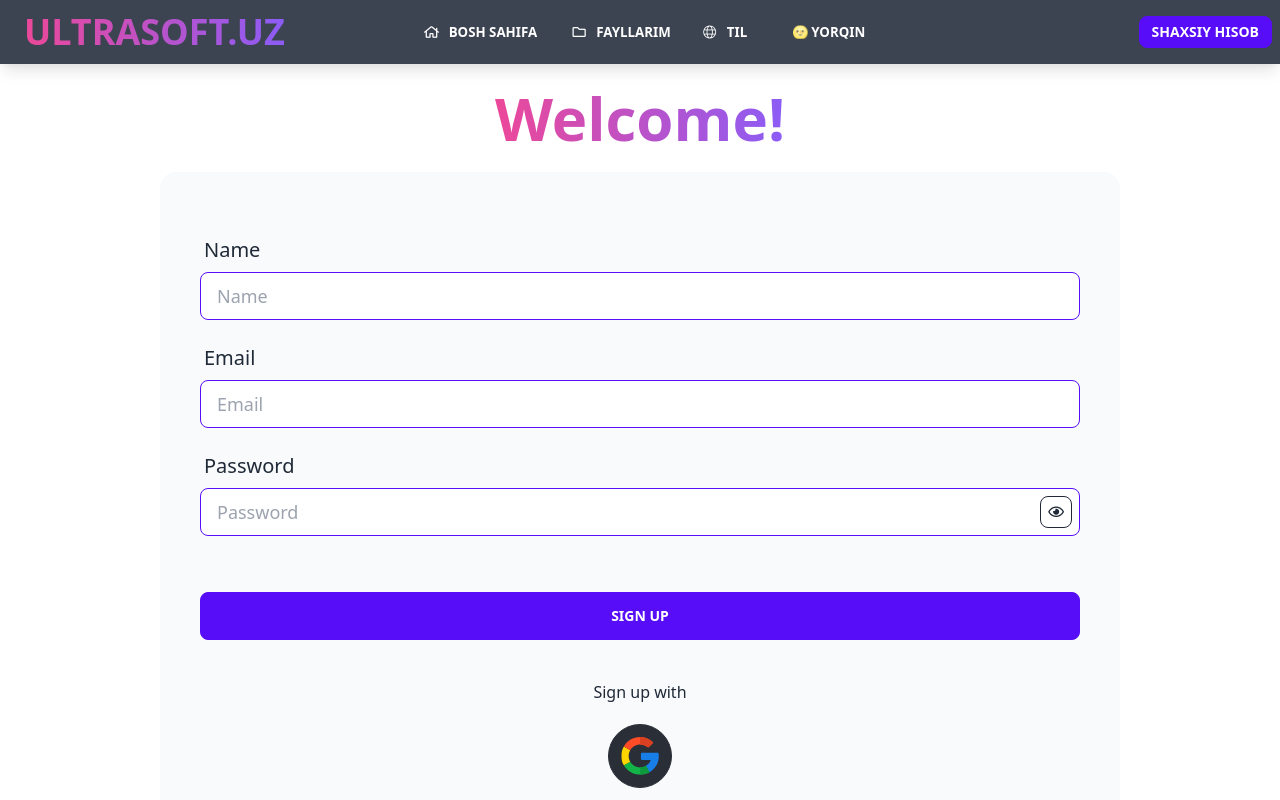
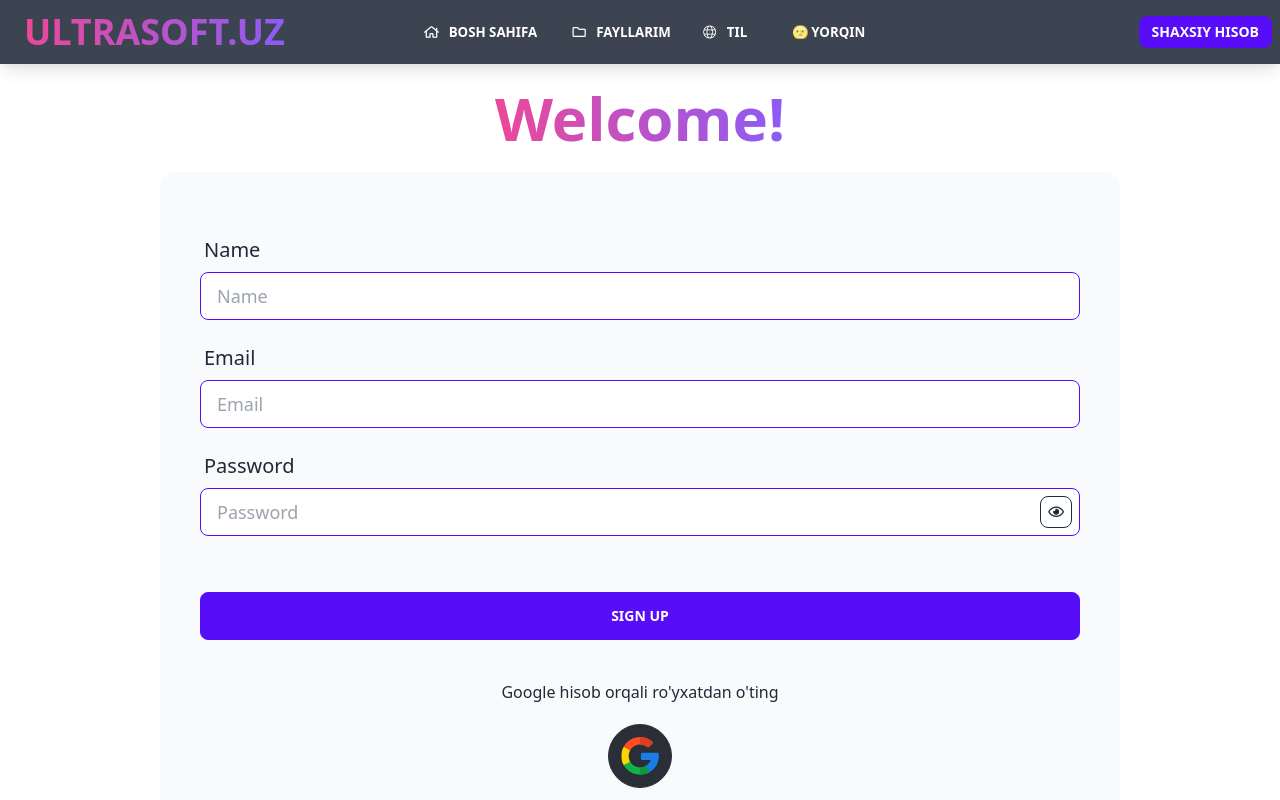
Before and after one commit to Fazliddin-04/ultrasoft, a React (Create React App) app: page /sign-up in a window 1280 px wide. Shown: the top 800 px of the page. Built offline with nearby package versions, Linux system fonts and the light colour scheme.

Commit message:
Update OAuth.jsx

```diff
--- a/src/components/OAuth.jsx
+++ b/src/components/OAuth.jsx
@@ -4,7 +4,6 @@ import { doc, setDoc, getDoc, serverTimestamp } from 'firebase/firestore'
 import { db } from '../firebase.config'
 import { toast } from 'react-toastify'
 import googleIcon from '../assets/svg/googleIcon.svg'
-
 
 function OAuth() {
   const navigate = useNavigate()
@@ -26,19 +25,27 @@ function OAuth() {
         await setDoc(doc(db, 'users', user.uid), {
           name: user.displayName,
           email: user.email,
-          tiemstamp: serverTimestamp()
+          tiemstamp: serverTimestamp(),
         })
       }
       navigate('/')
     } catch (error) {
-      toast.error('Could not authorize with Google')
+      toast.error("Google bilan avtorizatsiya qilib bo'lmadi")
     }
   }
 
   return (
-    <div className='flex flex-col items-center gap-5'>
-      <p>Sign {location.pathname === '/sign-up' ? 'up' : 'in'} with</p>
-      <button className="btn btn-circle btn-active btn-lg p-3" onClick={onGoogleClick}>
+    <div className="flex flex-col items-center gap-5">
+      <p>
+        Google hisob orqali{' '}
+        {location.pathname === '/sign-up'
+          ? "ro'yxatdan o'ting"
+          : 'tizimga kiring'}
+      </p>
+      <button
+        className="btn btn-circle btn-active btn-lg p-3"
+        onClick={onGoogleClick}
+      >
         <img src={googleIcon} alt="google" />
       </button>
     </div>
```
